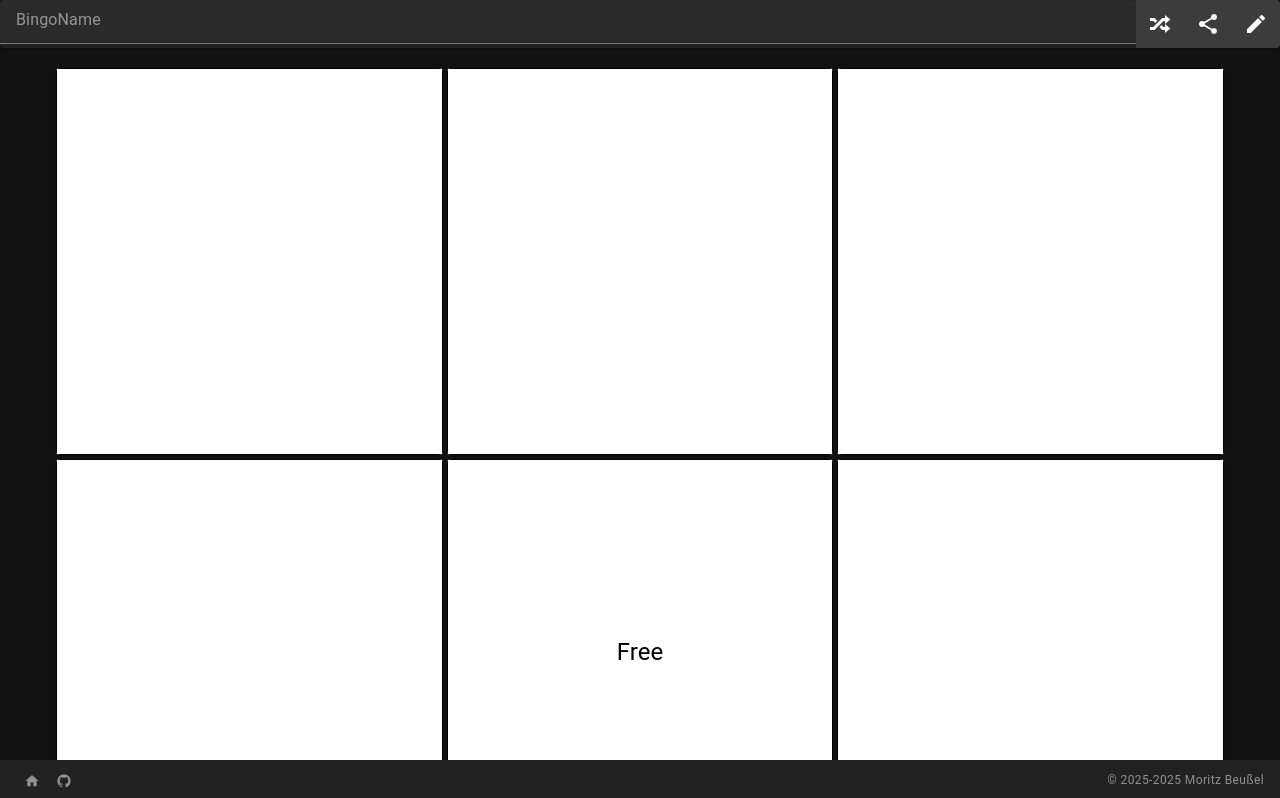
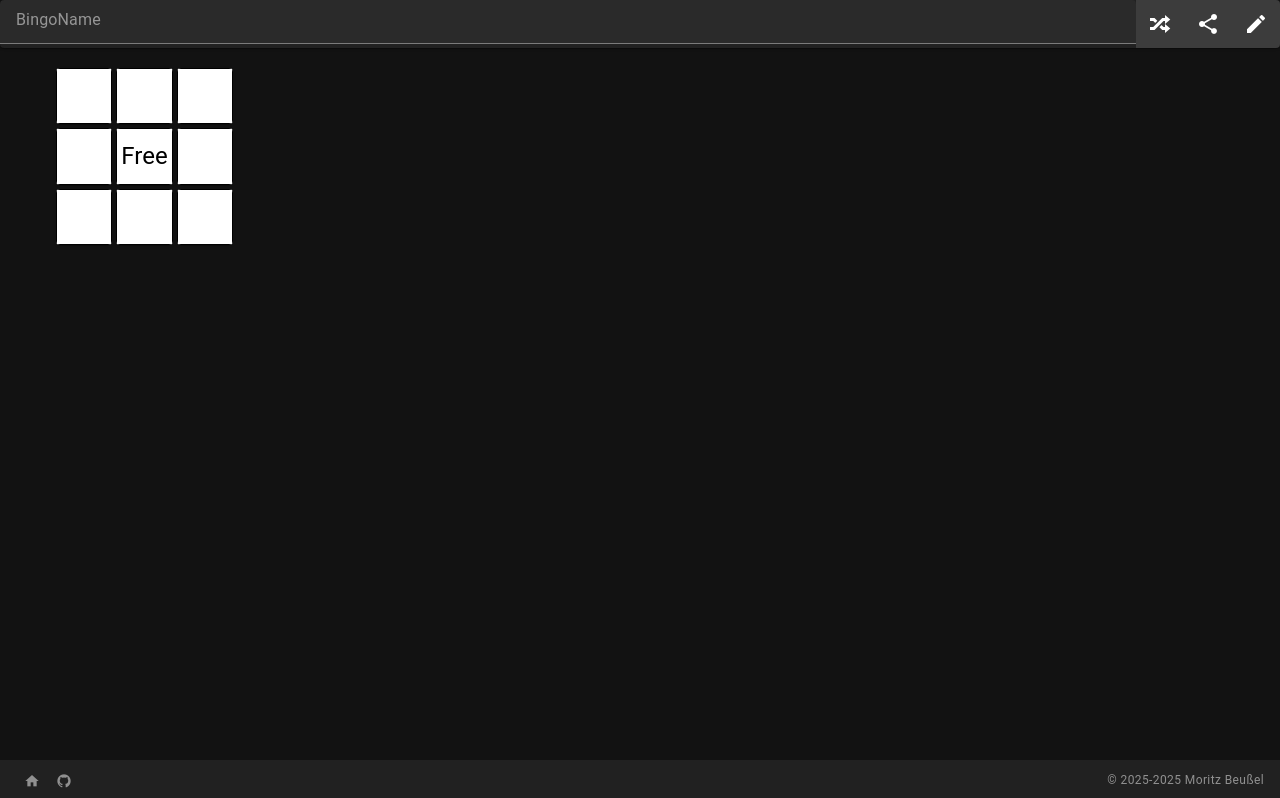
Before and after one commit to Deamon-Kid/Bingo, a Vue app: page / in a window 1280 px wide. Shown: the top 798 px of the page. Built offline with nearby package versions, Linux system fonts and the light colour scheme.

Commit message:
styling improvements

```diff
--- a/src/components/BingoBoard.vue
+++ b/src/components/BingoBoard.vue
@@ -34,7 +34,6 @@ const props = defineProps({
 });
 
 const board = computed(() => {
-	window.console.error("generating field", props.seed);
 	let result = new Array(props.size ** 2).fill("");
 	const rng = seedrandom(props.seed);
 	window.console.error(rng() - 0.5, rng() - 0.5, rng() - 0.5, rng() - 0.5);
@@ -57,8 +56,8 @@ const board = computed(() => {
 
 <style scoped>
 .bingo-board {
-	max-width: var(--grid-size);
-	width: var(--grid-size);
+	max-width: minmax(100%, var(--grid-size));
+	width: minmax(100%, var(--grid-size));
 	aspect-ratio: 1/1;
 	display: grid;
 	gap: 4px;
--- a/src/pages/index.vue
+++ b/src/pages/index.vue
@@ -33,7 +33,7 @@
 	</v-card>
 	<v-container>
 		<v-row>
-			<v-col v-if="edit">
+			<v-col v-if="edit" xs="12" md="auto">
 				<v-select
 					v-if="edit"
 					v-model="bingo.size"
@@ -52,7 +52,7 @@
 				</v-alert>
 				<bingo-entry :modelValue="bingo.fields" />
 			</v-col>
-			<v-col>
+			<v-col xs="12" md="auto">
 				<bingo-board
 					class="mx-auto"
 					:size="bingo.size"
```
